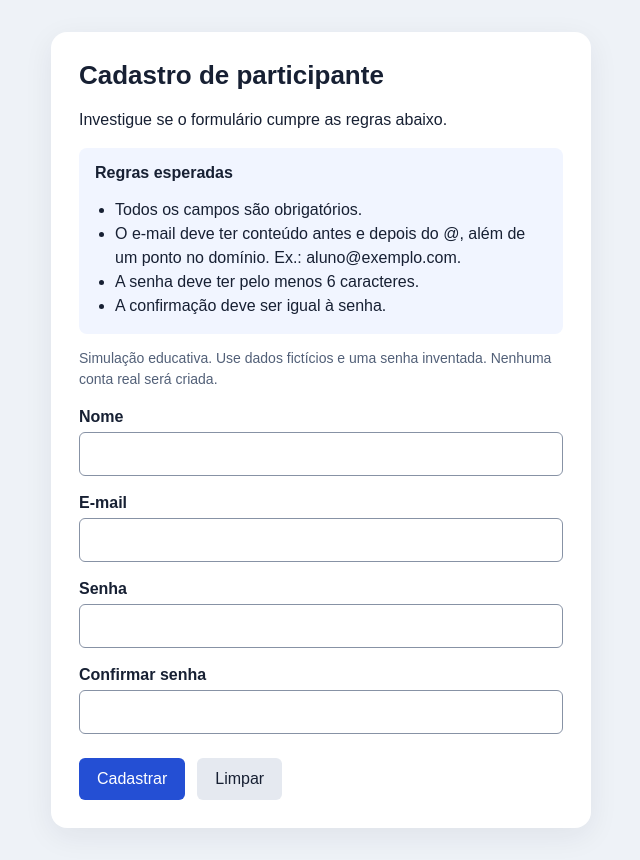
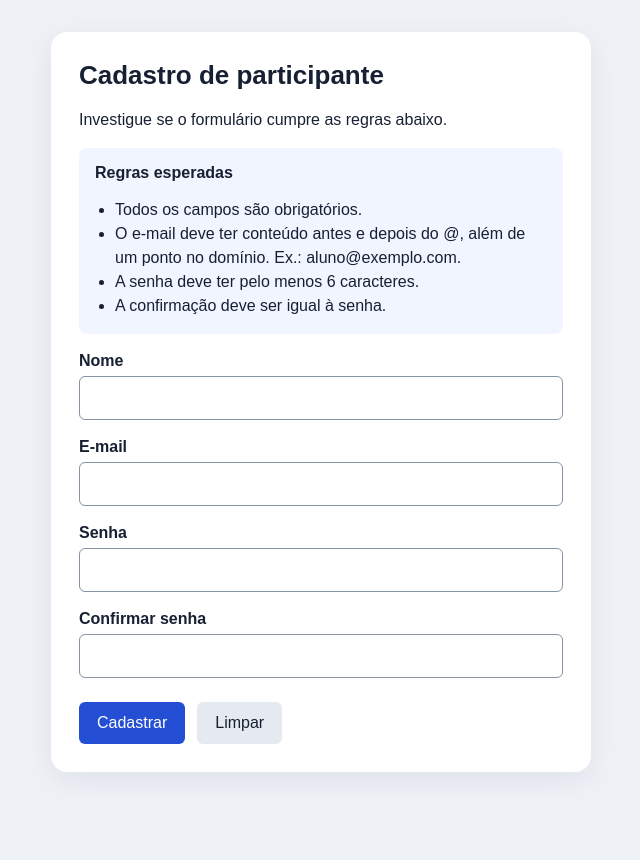
Before and after one commit to matteocandidosenna/WorkShop-TMS---Cypress, a plain HTML site: page index.html in a window 1280 px wide. Shown: the whole page, without its empty margins (319-959 px from the left). After the commit the page ends 804 px from the top, so only its background shows below. Drawn offline with Linux system fonts and the light colour scheme.

Commit message:
remoção de warn irrelavante

```diff
--- a/index.html
+++ b/index.html
@@ -82,10 +82,6 @@
       </ul>
     </section>
 
-    <p class="aviso">
-      Simulação educativa. Use dados fictícios e uma senha inventada.
-      Nenhuma conta real será criada.
-    </p>
 
     <form id="cadastro" novalidate>
       <label for="nome">Nome</label>
```
